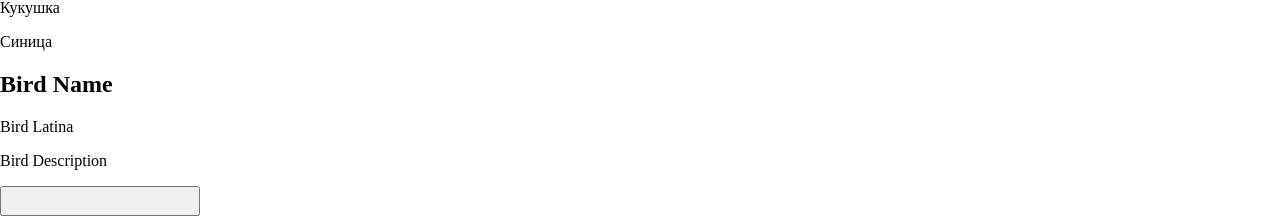
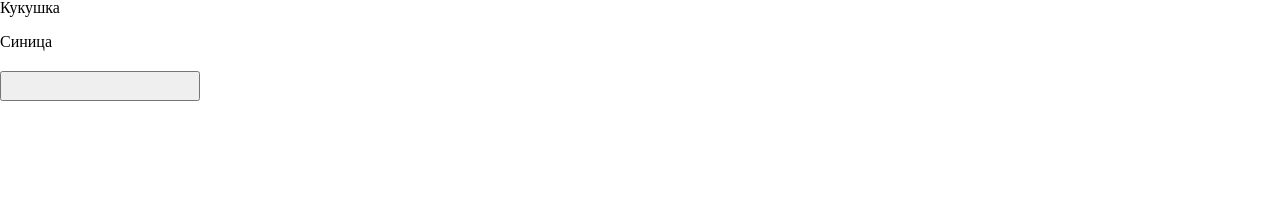
Before and after one commit to diabolicsound/songbird, a React app: page / in a window 1280 px wide. Shown: the part 583-800 px from the top of the page. Built offline with nearby package versions, Linux system fonts and the light colour scheme; the HTML template or start-up script is replaced by a standard one.

Commit message:
feat: add words shufflying and description for the birds

```diff
--- a/src/containers/Main/Styled/StyledMainBottomBlock.jsx
+++ b/src/containers/Main/Styled/StyledMainBottomBlock.jsx
@@ -10,34 +10,35 @@ justify-content: space-between;
 `;
 
 const GameListContainer = (props) => {
-    const { currentLevel } = props;
+    const [currentBirdForDescription, changeCurrentBird] = useState('');
+    const [birdDescription, changeCurrentBirdDescription] = useState('');
+    const [birdLatinaName, changeCurrentBirdLatina] = useState('');
+    const { currentLevel, wordCollection } = props;
 
     const BirdsDescriptionContainer = () => {
     return (
-      <div><h2>Bird Name</h2>
-      <p>Bird Latina</p>
-      <p>Bird Description</p>
+      <div><h2>{currentBirdForDescription}</h2>
+      <p>{birdLatinaName}</p>
+    <p>{birdDescription}</p>
       </div>
     )
     }
 
-    const selectedBird = shuffleArray(birdsData[currentLevel]);
-
     const eventHandler = (event) => {
-      console.log(event.target.dataset.wordNumber);
-      console.log(selectedBird[0].id);
-      if (selectedBird[0].id === +event.target.dataset.wordNumber) {
+      console.log(event.target);
+      changeCurrentBird(event.target.textContent)
+      changeCurrentBirdDescription(event.target.dataset.wordObject)
+      changeCurrentBirdLatina(event.target.dataset.wordLatina)
+      if (wordCollection[0].id === +event.target.dataset.wordNumber) {
         console.log('DA')
       }
     }
 
     const GameList = birdsData[currentLevel].map((word, index) => {
         return (
-          <div key={word.name}>
-            <p data-word-number={word.id} onClick={eventHandler}>
+            <p  key={word.name} data-word-object={word.description} data-word-latina={word.species} data-word-number={word.id} onClick={eventHandler}>
               {word.name}
             </p>
-          </div>
         );
       });
 
@@ -47,9 +48,10 @@ const GameListContainer = (props) => {
 
 const MainBlockBottom = (props) => {
     const { currentLevel } = props;
+    const shuffledCollection = shuffleArray(birdsData[currentLevel])
     return (
         <StyledMainBottomBlock>
-            <GameListContainer currentLevel={currentLevel}/>
+            <GameListContainer currentLevel={currentLevel} wordCollection={shuffledCollection}/>
         </StyledMainBottomBlock>
     )
 }
```
